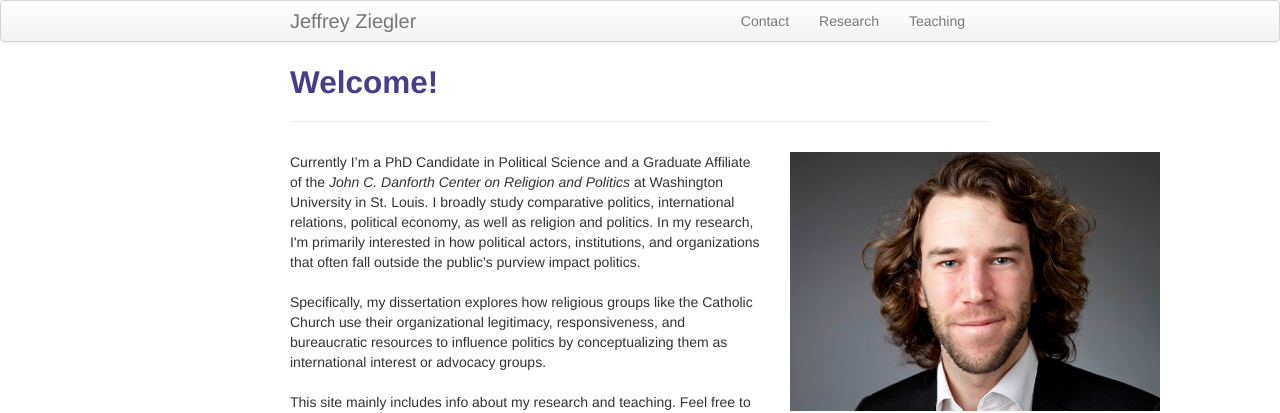
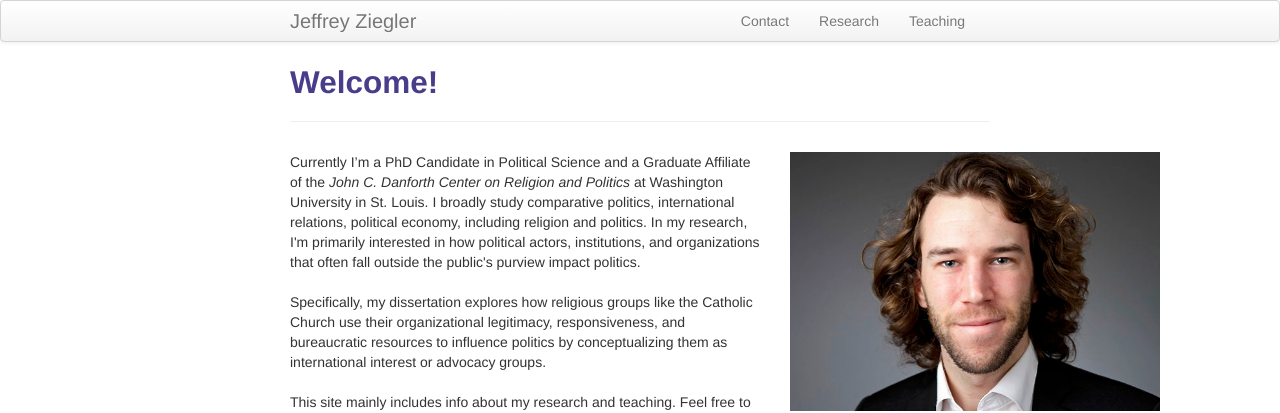
Before and after one commit to zieglerjef/zieglerjef.github.io, a Jekyll site: the page built from index.md, in a window 1280 px wide. Shown: the top 413 px of the page. Built offline with Jekyll 4.4.1, drawn with Linux system fonts in a browser that asks for light colours.

Commit message:
Update index.md

```diff
--- a/index.md
+++ b/index.md
@@ -7,7 +7,7 @@
 	<div class="row-fluid">
 		<div class="span5">
 
-Currently I’m a PhD Candidate in Political Science and a Graduate Affiliate of the <i>John C. Danforth Center on Religion and Politics</i> at Washington University in St. Louis. I broadly study comparative politics, international relations, political economy, as well as religion and politics. In my research, I'm primarily interested in how political actors, institutions, and organizations that often fall outside the public's purview impact politics.<br/><br/>
+Currently I’m a PhD Candidate in Political Science and a Graduate Affiliate of the <i>John C. Danforth Center on Religion and Politics</i> at Washington University in St. Louis. I broadly study comparative politics, international relations, political economy, including religion and politics. In my research, I'm primarily interested in how political actors, institutions, and organizations that often fall outside the public's purview impact politics.<br/><br/>
 
 Specifically, my dissertation explores how religious groups like the Catholic Church use their organizational legitimacy, responsiveness, and bureaucratic resources to influence politics by conceptualizing them as international interest or advocacy groups. <br/><br/>
 
```
